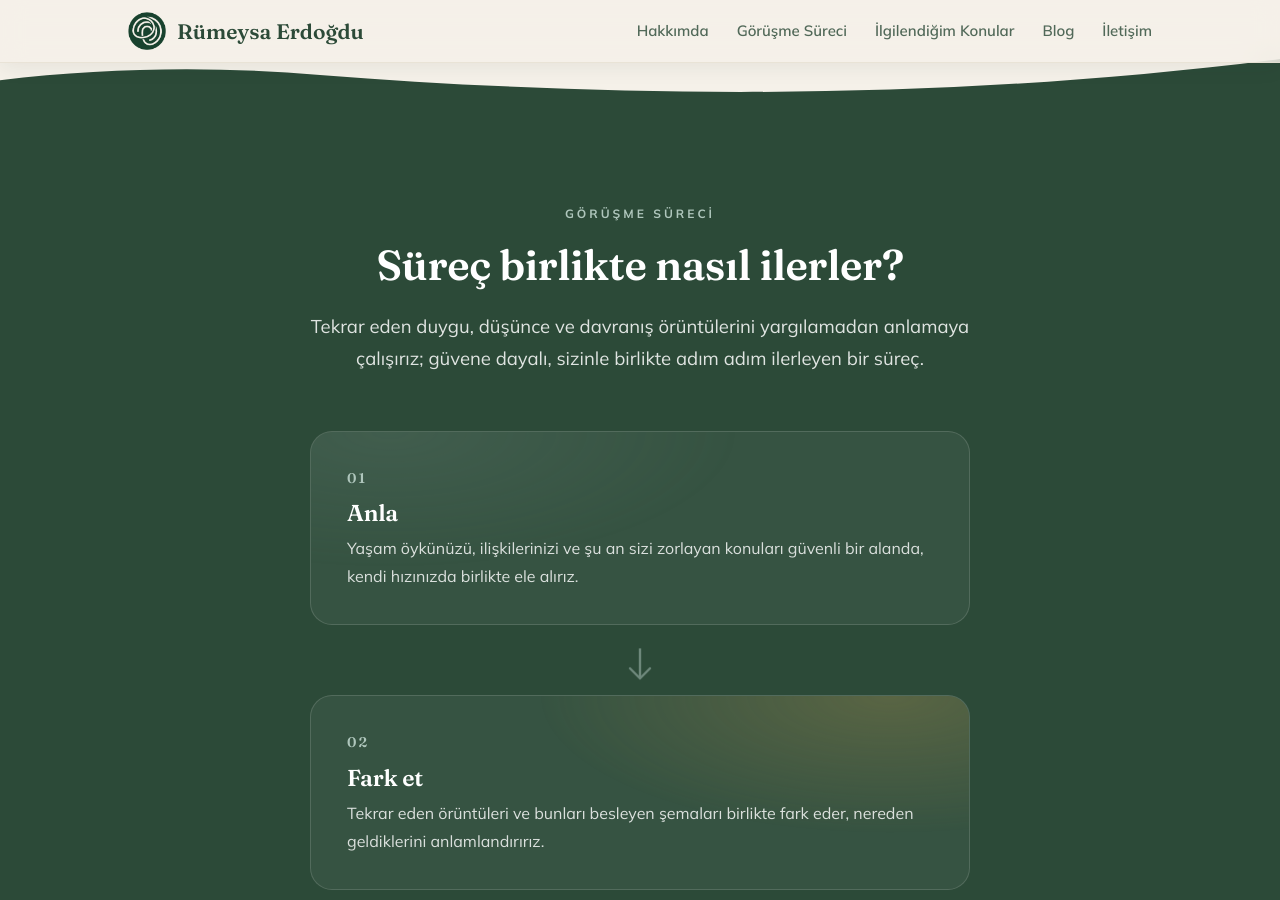
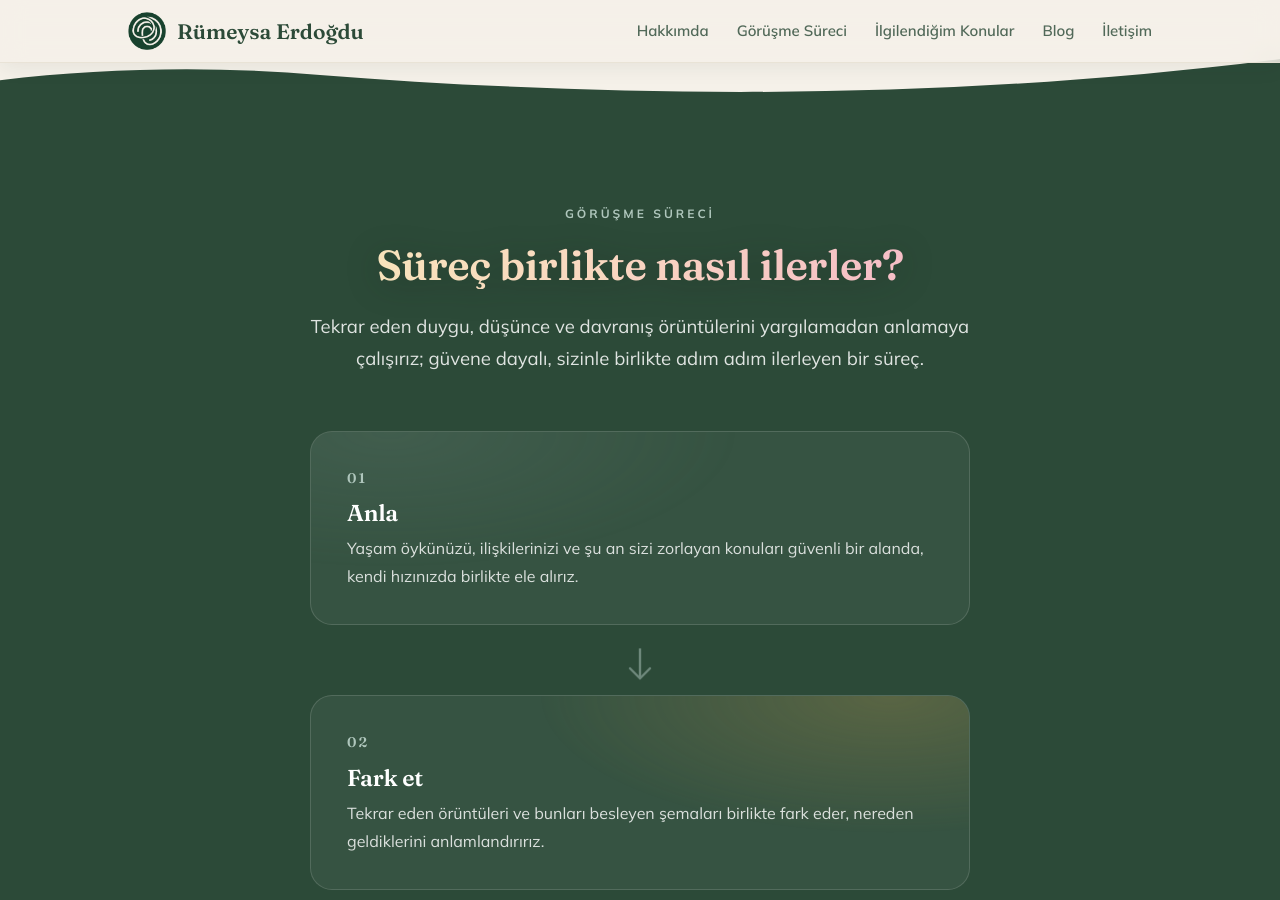
Before and after one commit to ardasaglamer9/rumeysaerdogdu.com, a Jekyll site: the page built from index.html, in a window 1280 px wide and 900 px high, scrolled down 3354 px. Built offline with Jekyll 4.4.1, drawn with Linux system fonts in a browser that asks for light colours.

Commit message:
Gradyan başlıkları üç kademeli bir sisteme oturt
Gradyan yalnızca hero'daydı. Koyu zeminli başlıklara yayıldı ama
her yere değil: iki tonlu hero ana giriş olarak tek kaldı, sayfa
ve bölüm başlıkları tek tonlu şafak gradyanı aldı, kart içi küçük
başlıklar düz bırakıldı.

banner.html üzerinden blog, iletişim ve sekiz yazı başlığı bir
değişiklikle kapsandı; toplam 11 sayfa.

Seçici element+sınıf yazıldı: .page-hero h1{color:#fff} kuralı
düz bir sınıfı yenip başlıkları beyaz bırakırdı.

Gradyan durakları orman zemine karşı ölçüldü; en zayıfı 5.23:1,
büyük metin AAA eşiğinin üstünde.

Co-Authored-By: Claude Opus 5 <noreply@anthropic.com>

```diff
--- a/_includes/banner.html
+++ b/_includes/banner.html
@@ -6,7 +6,7 @@
   <svg class="ink ink-2" viewBox="0 0 260 60" aria-hidden="true"><path d="M4 30 C50 54, 110 54, 150 28 S 230 6, 256 34" stroke-width="2.4" stroke-linecap="round"/></svg>
   <div class="wrap inner">
     <p class="eyebrow">{{ include.eyebrow }}</p>
-    <h1>{{ include.title }}</h1>
+    <h1 class="grad-title">{{ include.title }}</h1>
     {% if include.meta %}<p class="post-meta">{{ include.meta }}</p>{% endif %}
     <svg class="penwrite" viewBox="0 0 200 34" fill="none" xmlns="http://www.w3.org/2000/svg" aria-hidden="true">
       <path id="ulpath" d="M10 20 C50 10, 90 26, 130 16 C160 9, 182 16, 192 15" stroke="#D8A64C" stroke-width="3" stroke-linecap="round" class="uline"/>
--- a/assets/css/style.css
+++ b/assets/css/style.css
@@ -740,3 +740,33 @@ body.nav-open{overflow:hidden;}
 /* Yuvarlak, tombul harf biçimi — Instagram kartlarındaki karakter.
    SOFT ve WONK eksenleri font isteğine head.html'de eklendi. */
 .hero-grad{font-weight:700;font-variation-settings:'SOFT' 100,'WONK' 1,'opsz' 144;}
+
+/* =========================================================
+   SAYFA VE BÖLÜM BAŞLIKLARI — TEK TONLU GRADYAN
+   Hero iki tonlu (şafak + serin); burada tek ton kullanılıyor.
+   Kademe böyle kuruluyor: iki ton = ana giriş, tek ton = diğer
+   koyu zeminli başlıklar, düz beyaz = kart içi küçük başlıklar.
+
+   Metin dinamik olduğu için (include.title, post başlıkları) hero
+   gibi iki parçaya bölünemez; blok boyunca tek gradyan geçiyor.
+
+   Seçici element+sınıf olarak yazıldı: `.page-hero h1{color:#fff}`
+   kuralı (0,1,1) düz `.grad-title`'ı (0,1,0) yenerdi.
+   Güvenlik sırası hero ile aynı: düz renk → @supports → yazdırma.
+   Kontrast: en koyu durak #F3A9CC, orman zeminde 5.30:1 (AAA).
+   ========================================================= */
+h1.grad-title,h2.grad-title{color:#F9D8C0;}
+
+@supports (background-clip:text) or (-webkit-background-clip:text){
+  h1.grad-title,h2.grad-title{
+    -webkit-background-clip:text;background-clip:text;
+    color:transparent;-webkit-text-fill-color:transparent;
+    background-image:linear-gradient(100deg,#F6EFB6 0%,#F9D8C0 45%,#F3A9CC 100%);
+    filter:drop-shadow(0 5px 16px rgba(11,24,16,.34));}
+}
+
+@media (forced-colors:active),print{
+  h1.grad-title,h2.grad-title{
+    background-image:none;filter:none;
+    color:CanvasText;-webkit-text-fill-color:currentColor;}
+}
--- a/index.html
+++ b/index.html
@@ -119,7 +119,7 @@ permalink: /
   <div class="wrap" style="text-align:center;">
     <div class="reveal">
       <p class="kicker">Görüşme Süreci</p>
-      <h2>Süreç birlikte nasıl ilerler?</h2>
+      <h2 class="grad-title">Süreç birlikte nasıl ilerler?</h2>
       <p class="lead" style="margin:0 auto;">Tekrar eden duygu, düşünce ve davranış örüntülerini yargılamadan anlamaya çalışırız; güvene dayalı, sizinle birlikte adım adım ilerleyen bir süreç.</p>
     </div>
     <div class="steps">
@@ -181,7 +181,7 @@ permalink: /
 <section class="sec-forest" id="iletisim">
   <div class="wrap narrow reveal contact-inner">
     <p class="kicker">İletişim</p>
-    <h2>Bana ulaşın</h2>
+    <h2 class="grad-title">Bana ulaşın</h2>
     <p class="lead" style="margin:0 auto 32px;">Sorularınız için bana yazabilirsiniz.</p>
     <ul class="iletisim-kanallar">
       <li>
```
